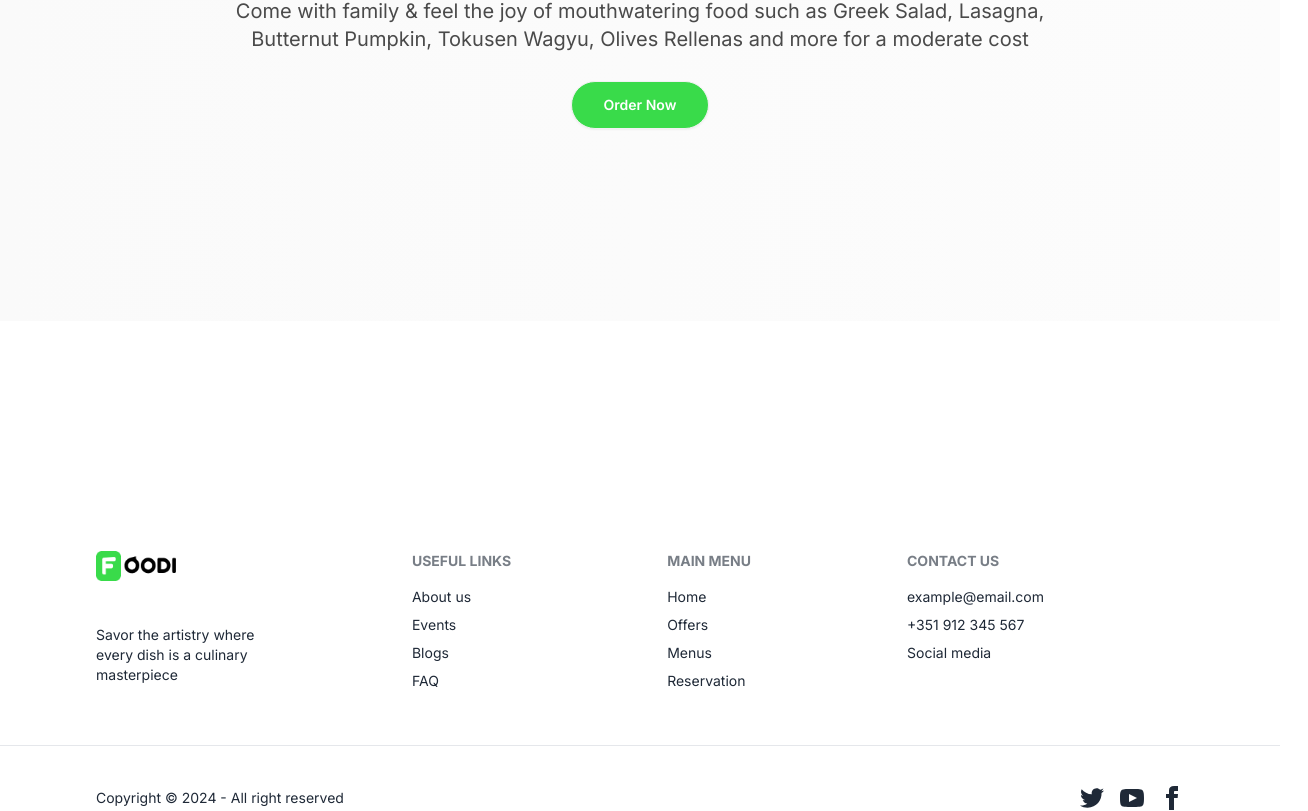
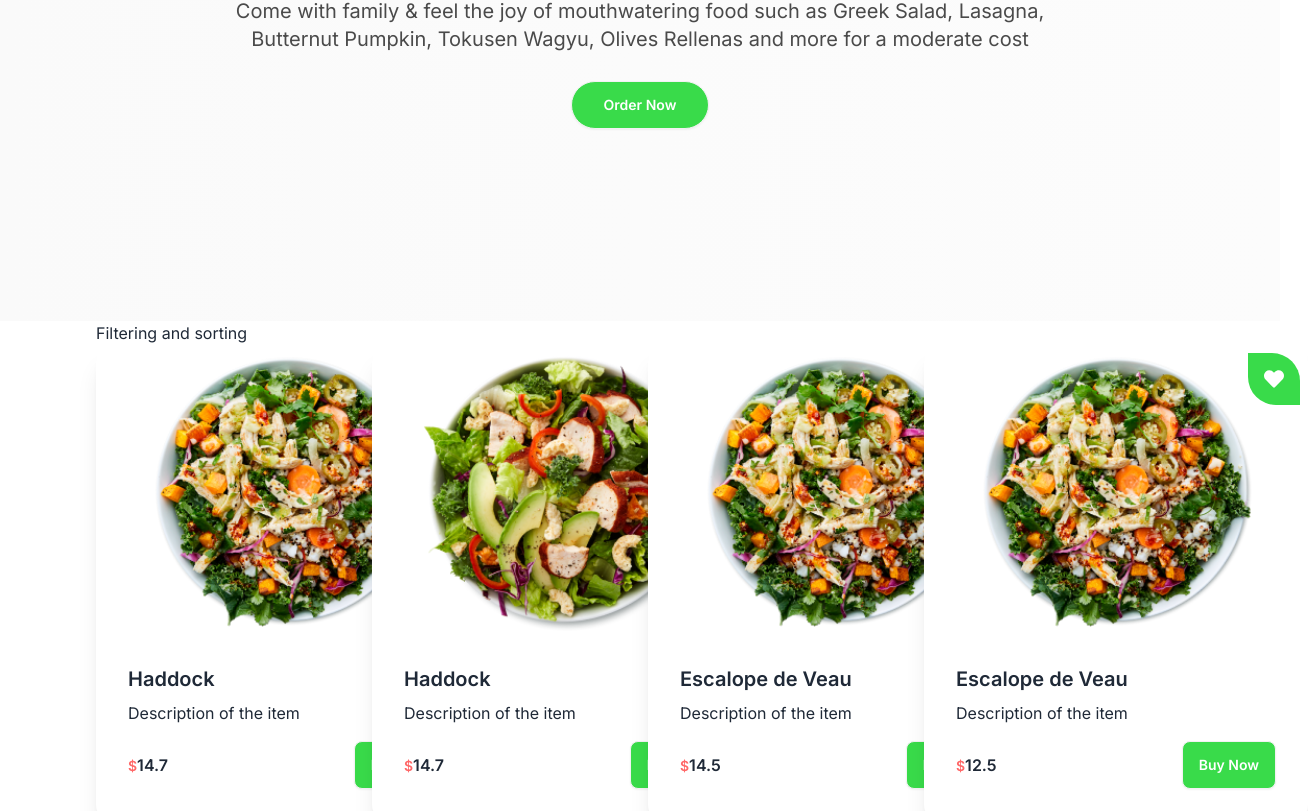
Before and after one commit to bralao/restaurant, a React (Vite) app in the folder client/: page /menu in a window 1280 px wide. Shown: the part 289-1100 px from the top of the page, 1308 px wide, since content can reach past the window. Built offline with nearby package versions, Linux system fonts and the light colour scheme.

Commit message:
products card added

```diff
--- a/client/src/pages/shop/Menu.jsx
+++ b/client/src/pages/shop/Menu.jsx
@@ -1,4 +1,5 @@
 import React, { useEffect, useState } from 'react'
+import Cards from '../../components/Cards';
 
 const Menu = () => {
   const [menu, setMenu] = useState([]);
@@ -90,7 +91,19 @@ const Menu = () => {
 
       {/* menu shop */}
       <div className="section-container">
+        {/* filtering and sorting */}
+        <div>
+          Filtering and sorting
+        </div>
 
+        {/* products card */}
+        <div className="grid md:grid-cols-4 sm:grid-cols-2 grid-cols-1 gap-4">
+          {
+            filteredItems.map((item) => (
+              <Cards key={item._id} item={item}/>
+            ))
+          }
+        </div>
       </div>
     </div>
   )
```
